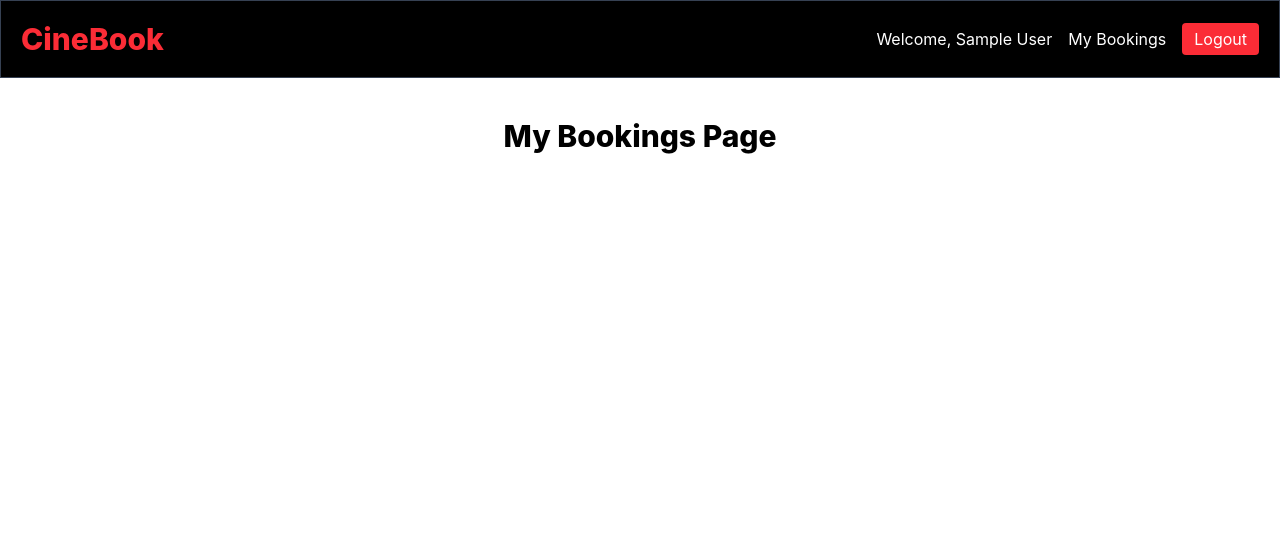
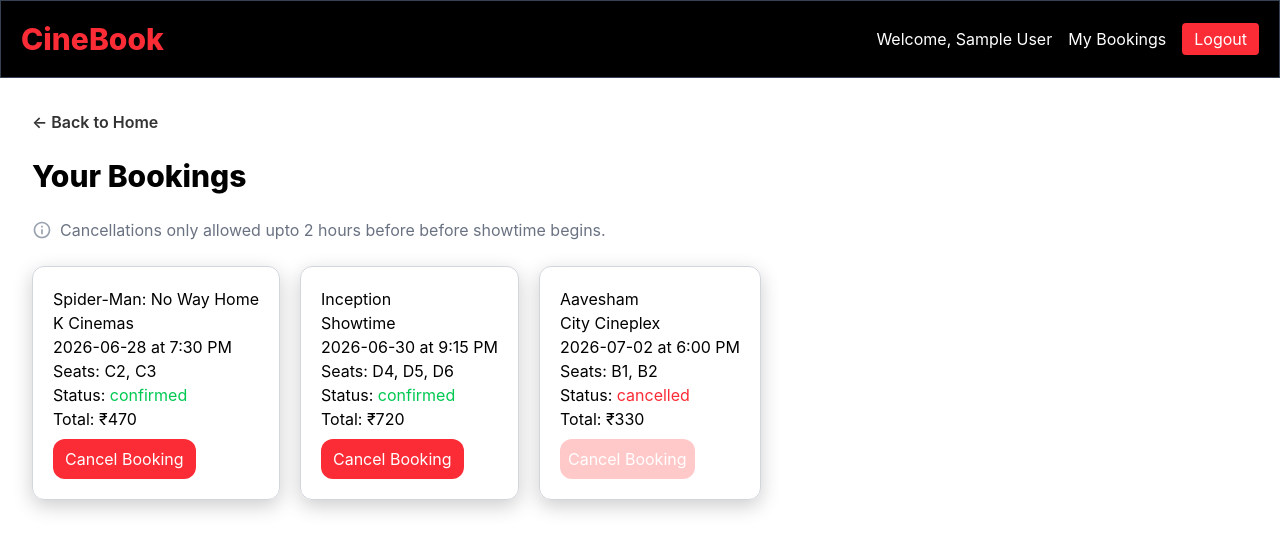
Before and after one commit to mhd-faheem/cine-book, a React (Vite) app in the folder frontend/: page /bookings in a window 1280 px wide. Shown: the top 552 px of the page. Built offline with nearby package versions, Linux system fonts and the light colour scheme; sample sign-in values are in the browser's storage.

Commit message:
Added My Booking Page with dummy data.

```diff
--- a/frontend/package.json
+++ b/frontend/package.json
@@ -10,6 +10,10 @@
     "preview": "vite preview"
   },
   "dependencies": {
+    "@emotion/react": "^11.14.0",
+    "@emotion/styled": "^11.14.1",
+    "@mui/icons-material": "^9.1.1",
+    "@mui/material": "^9.1.2",
     "@tailwindcss/vite": "^4.3.1",
     "axios": "^1.18.1",
     "react": "^19.2.6",
--- a/frontend/src/data/movies.js
+++ b/frontend/src/data/movies.js
@@ -32,15 +32,6 @@ const movies = [
     rating: 8.5,
     image: spidermanImg,
   },
-  {
-    id: 4,
-    title: "Goutham",
-    year: 2019,
-    genres: ["Drama", "Thriller"],
-    director: "Bong Joon-ho",
-    rating: 8.5,
-    image: spidermanImg,
-  }
 ];
 
 export default movies
--- a/frontend/src/pages/MyBookings.jsx
+++ b/frontend/src/pages/MyBookings.jsx
@@ -1,12 +1,100 @@
-import React from 'react'
+import React, { useState } from 'react'
 import Navbar from '../components/Navbar'
+import { Link } from 'react-router-dom'
+import InfoIcon from "@mui/icons-material/InfoOutlined"
+const MyBookings = () => {
+  const [bookings, setBookings] = useState([
+    {
+      id: 1,
+      movieName: "Spider-Man: No Way Home",
+      theatreName: "K Cinemas",
+      screen: "Screen 1",
+      date: "2026-06-28",
+      time: "7:30 PM",
+      seats: ["C2", "C3"],
+      totalAmount: 470,
+      paymentStatus: "paid",
+      bookingStatus: "confirmed",
+    },
+    {
+      id: 2,
+      movieName: "Inception",
+      theatreName: "Showtime",
+      screen: "Screen 2",
+      date: "2026-06-30",
+      time: "9:15 PM",
+      seats: ["D4", "D5", "D6"],
+      totalAmount: 720,
+      paymentStatus: "paid",
+      bookingStatus: "confirmed",
+    },
+    {
+      id: 3,
+      movieName: "Aavesham",
+      theatreName: "City Cineplex",
+      screen: "Screen 1",
+      date: "2026-07-02",
+      time: "6:00 PM",
+      seats: ["B1", "B2"],
+      totalAmount: 330,
+      paymentStatus: "paid",
+      bookingStatus: "cancelled",
+    },
+  ])
 
-const MyBookings = () => {
+  function handleCancelBooking(bookingId) {
+    const confirmCancel = window.confirm(
+        "Are you sure you want to cancel this booking?"
+      )
+
+      if (!confirmCancel) {
+        return
+      }
+
+    const updatedBookings = bookings.map((booking) => {
+      if (booking.id === bookingId) {
+        return {
+          ...booking,
+          bookingStatus: "cancelled",
+        }
+      }
+
+      return booking
+  })
+
+  setBookings(updatedBookings)
+  }
+
   return (
     <div>
       <Navbar/>
-      <div className='flex justify-center align-middle m-10'>
-          <p className='text-3xl font-extrabold'>My Bookings Page</p>
+      <div className='flex justify-center align-middle items-left m-8 flex-col gap-6'>
+                  <Link to={`/`} className='back-button'>&larr; Back to Home</Link>
+
+          <p className='text-3xl font-extrabold'>Your Bookings</p>
+          <div className='flex items-center align-middle gap-2'>
+            <InfoIcon fontSize="small" className='text-gray-400' />
+            <p className='text-gray-500'>Cancellations only allowed upto 2 hours before before showtime begins.</p>
+          </div>
+          <div className='flex gap-5'>
+            {bookings.map((booking) => {
+              return (
+                <div className='shadow-[0_6px_20px_rgba(0,0,0,0.20)] border border-gray-300  p-5 rounded-xl' key={booking.id}>
+                    <h2>{booking.movieName}</h2>
+                        <p>{booking.theatreName}</p>
+                        <p>{booking.date} at {booking.time}</p>
+                        <p>Seats: {booking.seats.join(", ")}</p>
+                        <p>Status: <span className={booking.bookingStatus === "confirmed"? "text-green-500":"text-red-500"}>{booking.bookingStatus}</span></p>
+                        <p>Total: ₹{booking.totalAmount}</p>
+                        <button className={
+                          booking.bookingStatus === 'confirmed'?
+                          "px-3 py-2 mt-2 bg-red-500 text-white cursor-pointer rounded-xl":"p-2 bg-red-200 rounded-xl mt-2 cursor-not-allowed text-white"}
+                          onClick={() => handleCancelBooking(booking.id)}
+                        >Cancel Booking</button>
+                  </div>
+              )
+            })}
+          </div>
       </div>
     </div>
   )
--- a/frontend/src/pages/PaymentPage.jsx
+++ b/frontend/src/pages/PaymentPage.jsx
@@ -9,7 +9,8 @@ const PaymentPage = () => {
   const params = useParams()
   let movieId = params.id
 
-  if(!location.state){
+  // Return error ui if booking data is not found
+  if(!bookingData){
       return (
           <div>
             <Navbar/>
@@ -29,9 +30,9 @@ const PaymentPage = () => {
   const convFee = totalPrice * 2.7/100
   const finalPrice = totalPrice + convFee
 
-
-
-  console.log(location.state)
+  function handleConfirmPayment() {
+    console.log("Booking confirmed:", bookingData)
+  }
 
 
   console.log(bookingData)
@@ -41,22 +42,24 @@ const PaymentPage = () => {
       <Navbar/>
         <Link to={`/movies/${movieId}/seats`} className='back-button ml-5 mt-2.5'>&larr; Back</Link>
       <div className='flex justify-center'>
-        <div className="booking-details flex flex-col p-8 bg-gray-100 w-1/3 border rounded border-dashed border-2 border-gray-600 mt-10">
+        <div className="booking-details flex flex-col p-8 bg-gray-100 w-1/2 border rounded border-dashed border-2 border-gray-600 mt-10">
           <div className='flex justify-center'>
             <p className='text-3xl mb-10 font-bold underline'>Payment Summary</p>
           </div>
           <div className='flex flex-col gap-1'>
             <p><b>Movie:</b> {movieName}</p>
             <p><b>Theatre:</b> {theatreName}</p>
+            <p><b>Date:</b> dd-mm-yyyy</p>
             <p><b>Showtime:</b> Showtime</p>
-            <p><b>Date:</b> dd-mm-yyyy</p>
             <p><b>Seats selected:</b> {selectedSeats.join(", ")}</p>
             <div className='w-full bg-gray-400 mt-2 mb-2' style={{height: "1px"}}></div>
             <p><b>Booking Fee:</b> &#8377;{totalPrice}</p>
             <p><b>Convenience Fee: </b>&#8377;{convFee}</p>
             <p><b>Total Fee: </b>&#8377;{finalPrice}</p>
             <div className='flex justify-center'>
-              <button className='p-3 bg-red-500 text-white rounded-xl mt-6 cursor-pointer'>Confirm payment</button>
+              <button className='p-3 bg-red-500 text-white rounded-xl mt-6 cursor-pointer'
+               onClick={handleConfirmPayment}
+              >Confirm payment</button>
             </div>
           </div>
       </div>
--- a/frontend/src/pages/SeatSelection.jsx
+++ b/frontend/src/pages/SeatSelection.jsx
@@ -24,7 +24,6 @@ const SeatSelection = () => {
 
   const [tickets, setTickets] = useState(3)
   let updatedSeats = [];
-  let seatPrice = 150;
   let totalPrice = 0;
 
   // Dummy seat data
@@ -125,14 +124,21 @@ const seats = [
   { id: "F1", row: "F", number: 1, status: "available", type: "seat", category: "sofa" },
   { id: "F2", row: "F", number: 2, status: "available", type: "seat", category: "sofa" },
   { id: "F3", row: "F", number: 3, status: "booked", type: "seat", category: "sofa" },
-  { id: "F4", row: "F", number: 4, status: "available", type: "seat", category: "sofa" },
-  { id: "F5", row: "F", number: 5, status: "available", type: "seat", category: "sofa" },
-  { id: "F6", row: "F", number: 6, status: "available", type: "seat", category: "sofa" },
+  { id: "F4", row: "F", number: 4, status: "booked", type: "seat", category: "sofa" },
+  { id: "F5", row: "F", number: 5, status: "booked", type: "seat", category: "sofa" },
+  { id: "F6", row: "F", number: 6, status: "booked", type: "seat", category: "sofa" },
 
   { id: "G1", row: "G", number: 1, status: "available", type: "seat", category: "sofa" },
   { id: "G2", row: "G", number: 2, status: "booked", type: "seat", category: "sofa" },
   { id: "G3", row: "G", number: 3, status: "available", type: "seat", category: "sofa" },
   { id: "G4", row: "G", number: 4, status: "available", type: "seat", category: "sofa" },
+]
+
+const seatPrices = [
+
+  { category:'standard', price:150},
+  { category:'premium', price:220},
+  { category:'sofa', price:300},
 ]
 
 const theatreLayout = [
@@ -194,13 +200,27 @@ const theatreLayout = [
 
   }
 
-  function calculateTotal(){
-    totalPrice = selectedSeats.length*seatPrice
-    return (
-        <p>&#8377;{totalPrice}</p>
+    function calculateTotal() {
+      const total = selectedSeats.reduce((sum, seatId) => {
+        const seat = seats.find((seat) => seat.id === seatId)
+
+        const seatPrice = seatPrices.find((item) => {
+          return item.category === seat.category
+        }).price
+
+        console.log(seatPrice)
+
+        totalPrice = sum + seatPrice
+
+        return totalPrice
+      }, 0)
+
+      return (
+        <div>
+          <p>&#8377;{total}</p>
+        </div>
       )
-  }
-
+    }
   // Handle Payment
   function handlePayment() {
 
```
Also changed, not shown: 1 other file (tests, documents, lock files or other folders).
